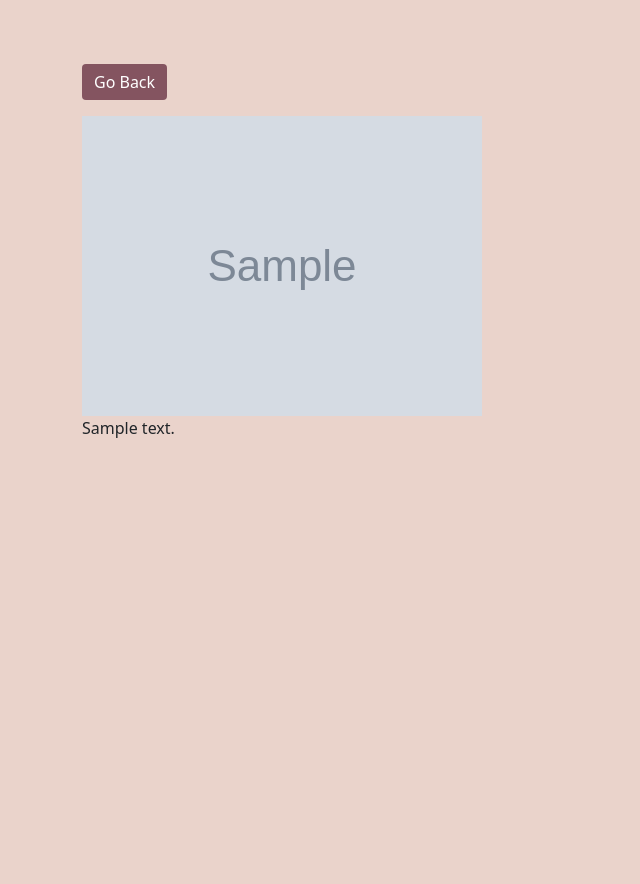
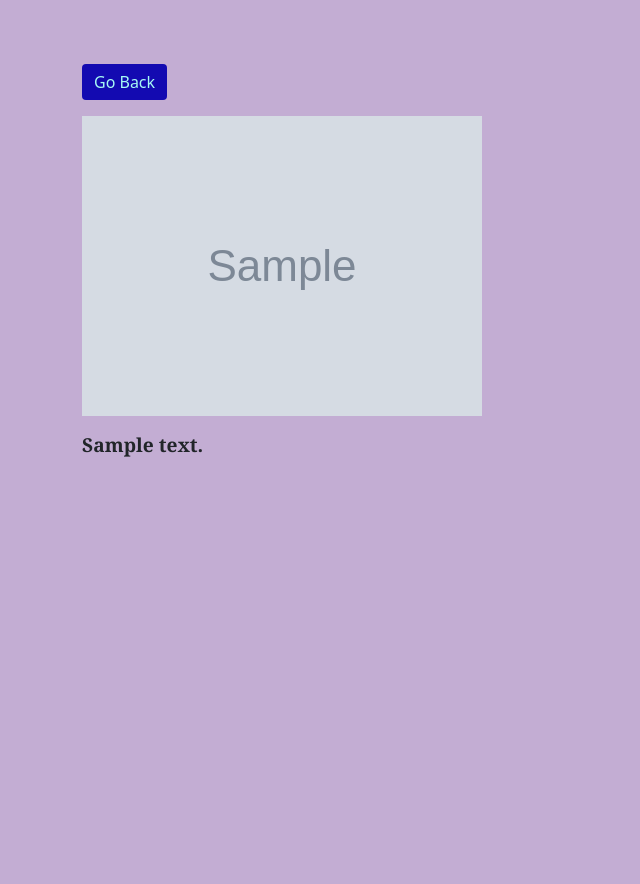
Before and after one commit to peeyathacker/photo-gallery, a Django app: page /photo/1/ in a window 1280 px wide. Shown: the whole page, without its empty margins (0-640 px from the left). Run offline with Django 3.2, Linux system fonts and the light colour scheme; a user stored in the database is signed in; tables that the repository leaves empty hold one stand-in row (values such as "Sample post"); grey boxes marked "Sample" are stand-in pictures.

Commit message:
final theme

```diff
--- a/photos/admin.py
+++ b/photos/admin.py
@@ -1,7 +1,4 @@
 from django.contrib import admin
-
-# Register your models here.
-
 from .models import Photo, Category
 
 admin.site.register(Category)
--- a/photos/models.py
+++ b/photos/models.py
@@ -1,7 +1,5 @@
 from django.db import models
 from django.contrib.auth.models import User
-
-# Create your models here.
 
 
 class Category(models.Model):
--- a/photos/templates/photos/photo.html
+++ b/photos/templates/photos/photo.html
@@ -12,18 +12,27 @@
 
     <style>
         body {
-            background-color: #EAD3CB;
+            background-color: #c3add3;
         }
+
+        p {
+            padding-top: 15px;
+            padding-bottom: 40px;
+            font-size: larger;
+            font-weight: 600;
+            font-family: Cambria, Cochin, Georgia, Times, 'Times New Roman', serif;
+        }
+
         .btn {
-            background-color: #845460;
-            color: white;
+            background-color:#130ab1;
+            color: #a7faf4;
             border: transparent;
         }
 
         .btn:hover{
-            background-color: #BDC7C9;
-            color: black;
-            border: transparent;
+            background-color: #3b04e2;
+            color: #a7faf4;
+            border: thin solid #a7faf4;
         }
     </style>
 
--- a/photos/views.py
+++ b/photos/views.py
@@ -3,7 +3,6 @@ from .models import Category, Photo
 from django.contrib.auth import authenticate, login, logout
 from django.contrib.auth.decorators import login_required
 from .forms import CustomUserCreationForm
-# Create your views here.
 
 
 def loginUser(request):
```
Also changed, not shown: photos/templates/photos/add.html (+7 -6 lines), photos/templates/photos/gallery.html (+7 -15 lines), photos/templates/photos/login_register.html (+6 -6 lines), photoshare/settings.py (+0 -12 lines), db.sqlite3.
